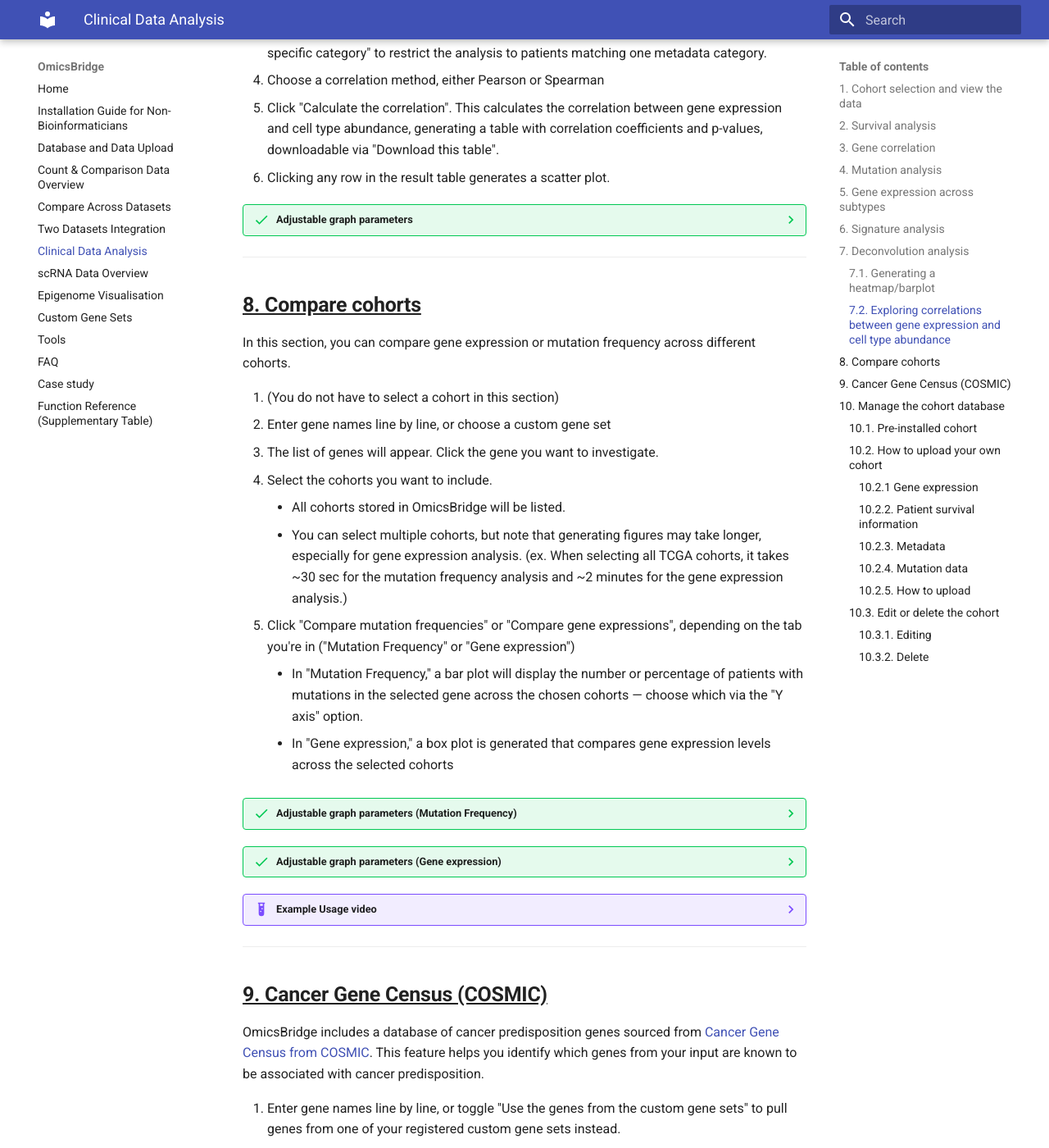
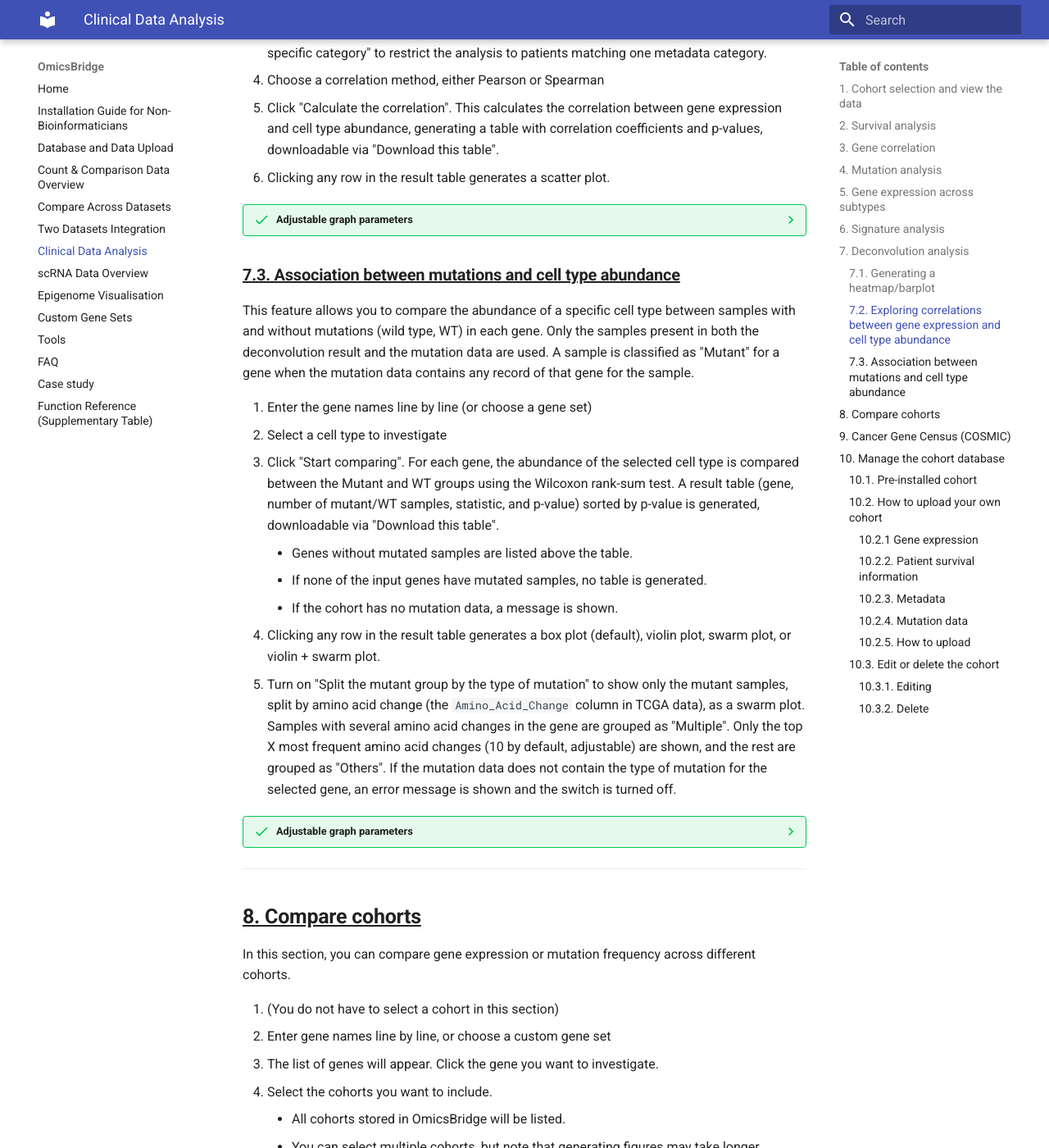
Before and after one commit to htsmto/OmicsBridge, an MkDocs documentation site: the page built from docs/Clinical_data.md, in a window 1280 px wide and 1400 px high, scrolled down 6508 px. Shown: the whole window at 82% size. Built offline with MkDocs 1.6.1 and Material for MkDocs 9.7.7, drawn with Linux system fonts in a browser that asks for light colours; some of the changed text lies outside the part shown.

Commit message:
Updated clinical wiki

```diff
--- a/docs/Clinical_data.md
+++ b/docs/Clinical_data.md
@@ -292,6 +292,29 @@
     - Dot and correlation line colours
     - Option to display or hide the correlation line
     - Option to use a white background
+
+
+### <u>**7.3. Association between mutations and cell type abundance**</u>
+
+This feature allows you to compare the abundance of a specific cell type between samples with and without mutations (wild type, WT) in each gene. Only the samples present in both the deconvolution result and the mutation data are used. A sample is classified as "Mutant" for a gene when the mutation data contains any record of that gene for the sample.
+
+1. Enter the gene names line by line (or choose a gene set)
+2. Select a cell type to investigate
+3. Click "Start comparing". For each gene, the abundance of the selected cell type is compared between the Mutant and WT groups using the Wilcoxon rank-sum test. A result table (gene, number of mutant/WT samples, statistic, and p-value) sorted by p-value is generated, downloadable via "Download this table".
+    - Genes without mutated samples are listed above the table.
+    - If none of the input genes have mutated samples, no table is generated.
+    - If the cohort has no mutation data, a message is shown.
+4. Clicking any row in the result table generates a box plot (default), violin plot, swarm plot, or violin + swarm plot.
+5. Turn on "Split the mutant group by the type of mutation" to show only the mutant samples, split by amino acid change (the `Amino_Acid_Change` column in TCGA data), as a swarm plot. Samples with several amino acid changes in the gene are grouped as "Multiple". Only the top X most frequent amino acid changes (10 by default, adjustable) are shown, and the rest are grouped as "Others". If the mutation data does not contain the type of mutation for the selected gene, an error message is shown and the switch is turned off.
+
+??? success  "Adjustable graph parameters"
+    - Figure size (width and height)
+    - Dot size (swarm plot)
+    - X and Y axis label/title font size, and graph title font size
+    - Colours for the mutant and wild type groups
+    - Colour palette for the mutation types
+    - Option to use a white background
+    - Option to rotate the X axis labels
 
 
 ---
```
Also changed, not shown: other parts of docs/Clinical_data.md (+1 -1 lines).
